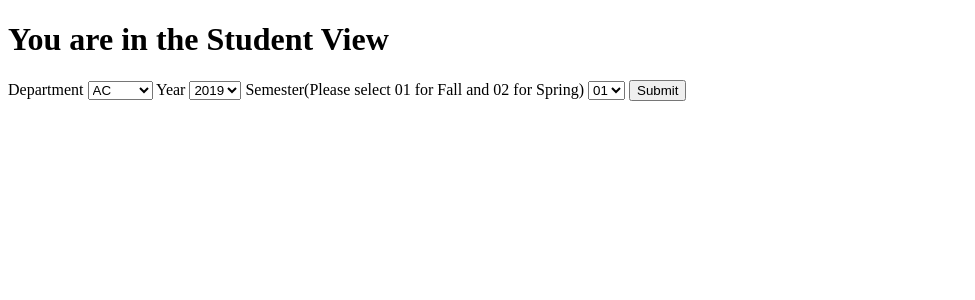
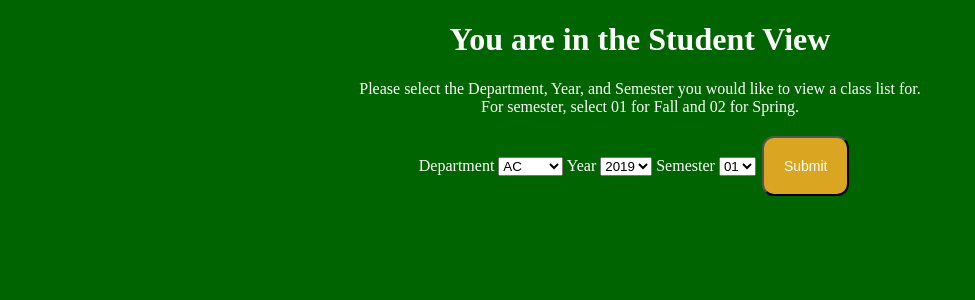
Before and after one commit to edwardmm03/CS460-TeamH-2024, a Django app: page /Student/ in a window 1280 px wide. Shown: the top 300 px of the page, without its empty margins (0-975 px from the left). Run offline with Django 5.2, Linux system fonts and the light colour scheme.

Commit message:
Styled Student Page

```diff
--- /dev/null
+++ b/projectSite/Users/static/student.css
@@ -0,0 +1,54 @@
+body{
+    background-color: darkgreen;
+}
+
+h1{
+    text-align: center;
+    color: white;
+}
+
+p{
+    text-align: center;
+    color: white;
+}
+
+.form-container{
+    display: flex;
+    margin: auto;
+    width: 35%;
+}
+
+.deptLabel{
+    color:white;
+}
+
+.yearLabel{
+    color:white;
+}
+
+.semLabel{
+    color:white;
+}
+
+.submitButton{
+    background-color: goldenrod;
+    color: white;
+    padding: 20px;
+    text-align: center;
+    text-decoration: none;
+    display: inline-block;
+    font-size: 14px;
+    margin: 4px 2px;
+    cursor: pointer;
+    border-radius: 12px;
+}
+
+.submitButton:hover{
+    background-color: yellow;
+}
+
+.submitButton:active{
+    background-color: yellow;
+    box-shadow: 0 5px #666;
+    transform: translateY(4px);
+}
--- a/projectSite/Users/templates/Student.html
+++ b/projectSite/Users/templates/Student.html
@@ -1,12 +1,20 @@
+{% load static %}
 <!DOCTYPE html>
 <html>
+<head>
+  <link rel ="stylesheet" href ="{% static 'student.css' %}">
+</head>
 <body>
 
 <h1>You are in the Student View</h1>
+<p>Please select the Department, Year, and Semester you would like to view a class list for.
+  <br>For semester, select 01 for Fall and 02 for Spring.
+</p>
 
+<div class = "form-container">
 <form action="{% url 'StudentResults' %}" method="post">
 {% csrf_token %}
-  <label for="department">Department</label>
+  <label for="department" class = "deptLabel">Department</label>
   <select id = "department" name = "department">
     <option value = "AC">AC</option>
     <option value = "AE">AE</option>
@@ -33,18 +41,18 @@
     <option value = "PY">PY</option>
     <option value = "SE">SE</option>
   </select>
-  <label for="year">Year</label>
+  <label for="year" class="yearLabel">Year</label>
   <select id = "year" name = "year">
     <option value = "2019">2019</option>
     <option value = "2020">2020</option>
   </select>
-  <label for="semseter">Semester(Please select 01 for Fall and 02 for Spring)</label>
+  <label for="semseter" class = "semLabel">Semester</label>
   <select id = "semester" name = "semester">
     <option value = "01">01</option>
     <option value = "02">02</option>
   </select>
-  <input type="submit" value="Submit">
+  <input type="submit" value="Submit" class = "submitButton">
 </form>
-
+</div>
 </body>
 </html>
```
